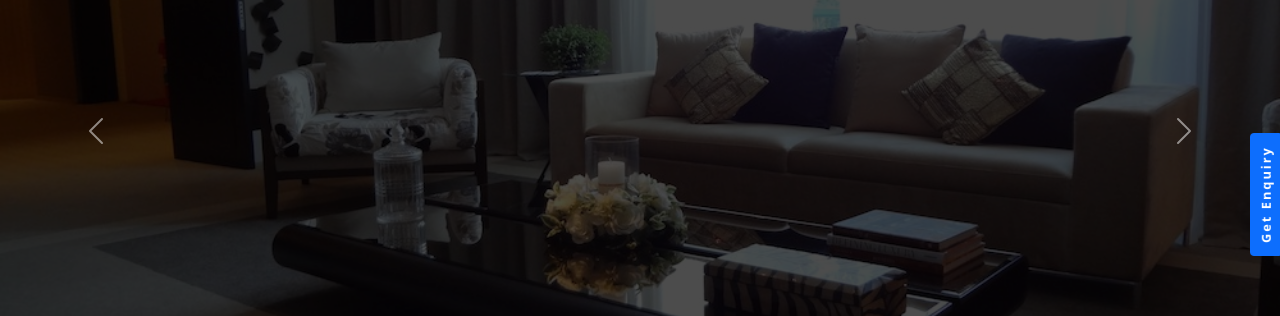
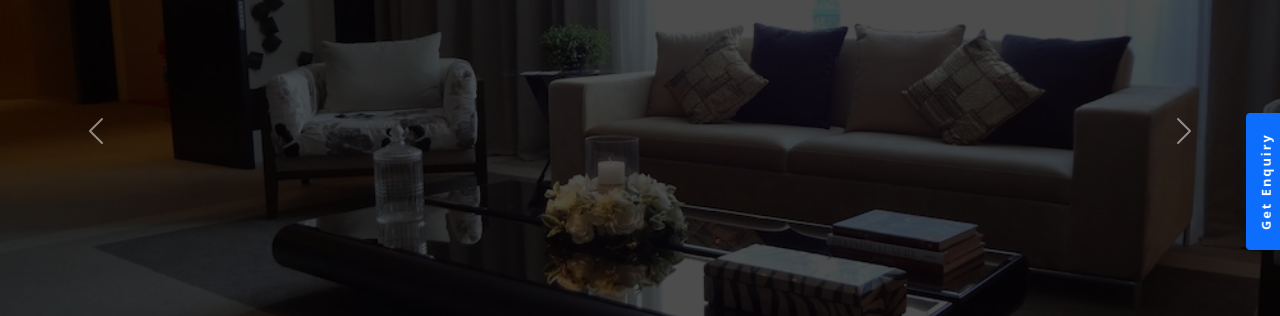
Before and after one commit to hamsarajpitani/Loan, a plain HTML site: page index.html in a window 1280 px wide. Shown: the part 189-505 px from the top of the page. Drawn offline with nearby package versions, Linux system fonts and the light colour scheme; files that its build step writes are made by us from their sources.

Commit message:
Update _enquiry.scss

```diff
--- a/sass/_enquiry.scss
+++ b/sass/_enquiry.scss
@@ -1,12 +1,14 @@
 #enquiry{
     position: fixed;
-
     bottom: 50vh;
+    right: 0;
     z-index: 10;
     letter-spacing: 2px;
     font-weight: 800;
-    right: 0;
-    margin-right: -3rem;
+
+    padding: 10px 19px 28px 19px;
+     margin-right: -4rem;
+
     font-size: .8rem;
 
     text-transform: capitalize;
```
